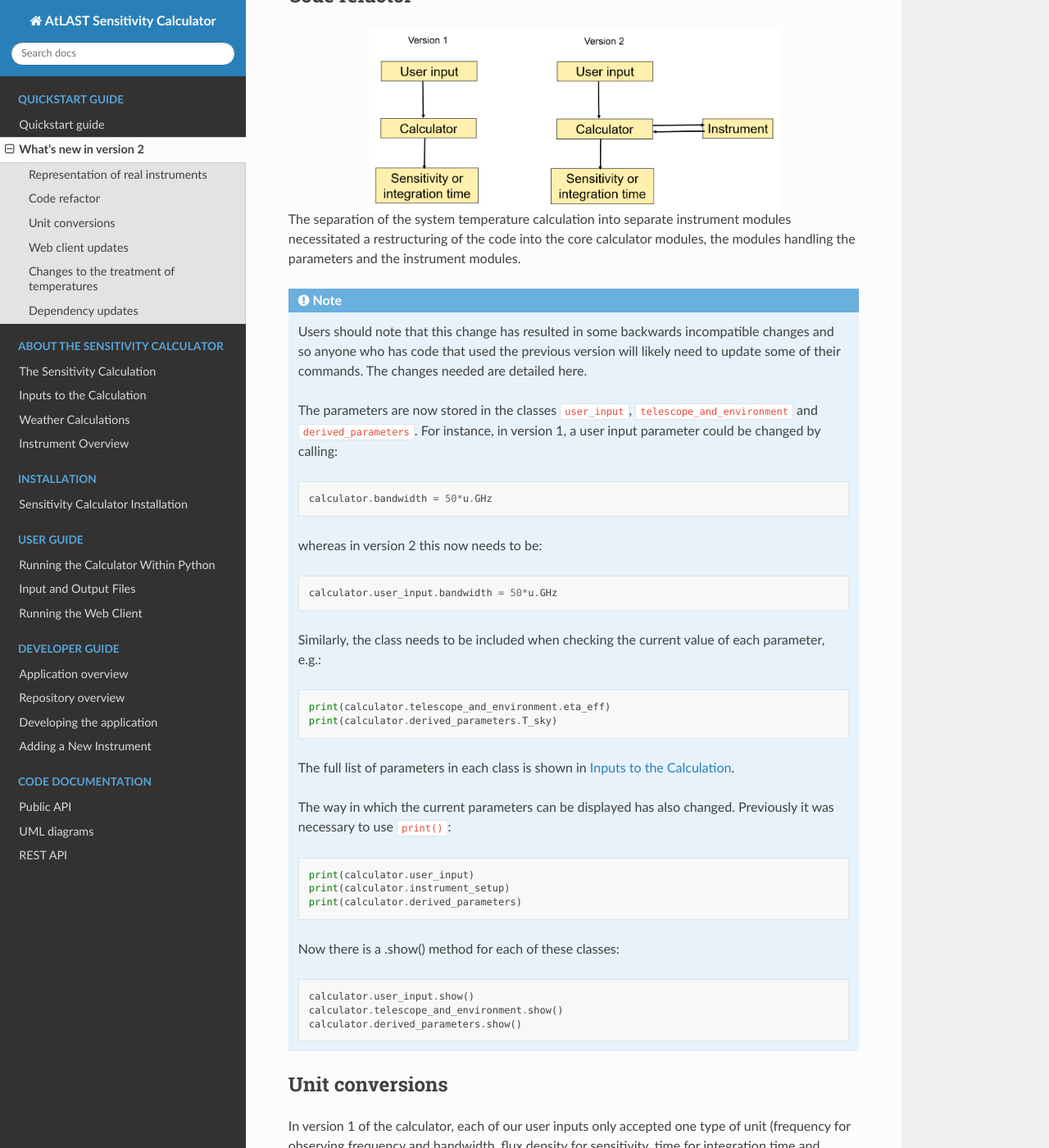
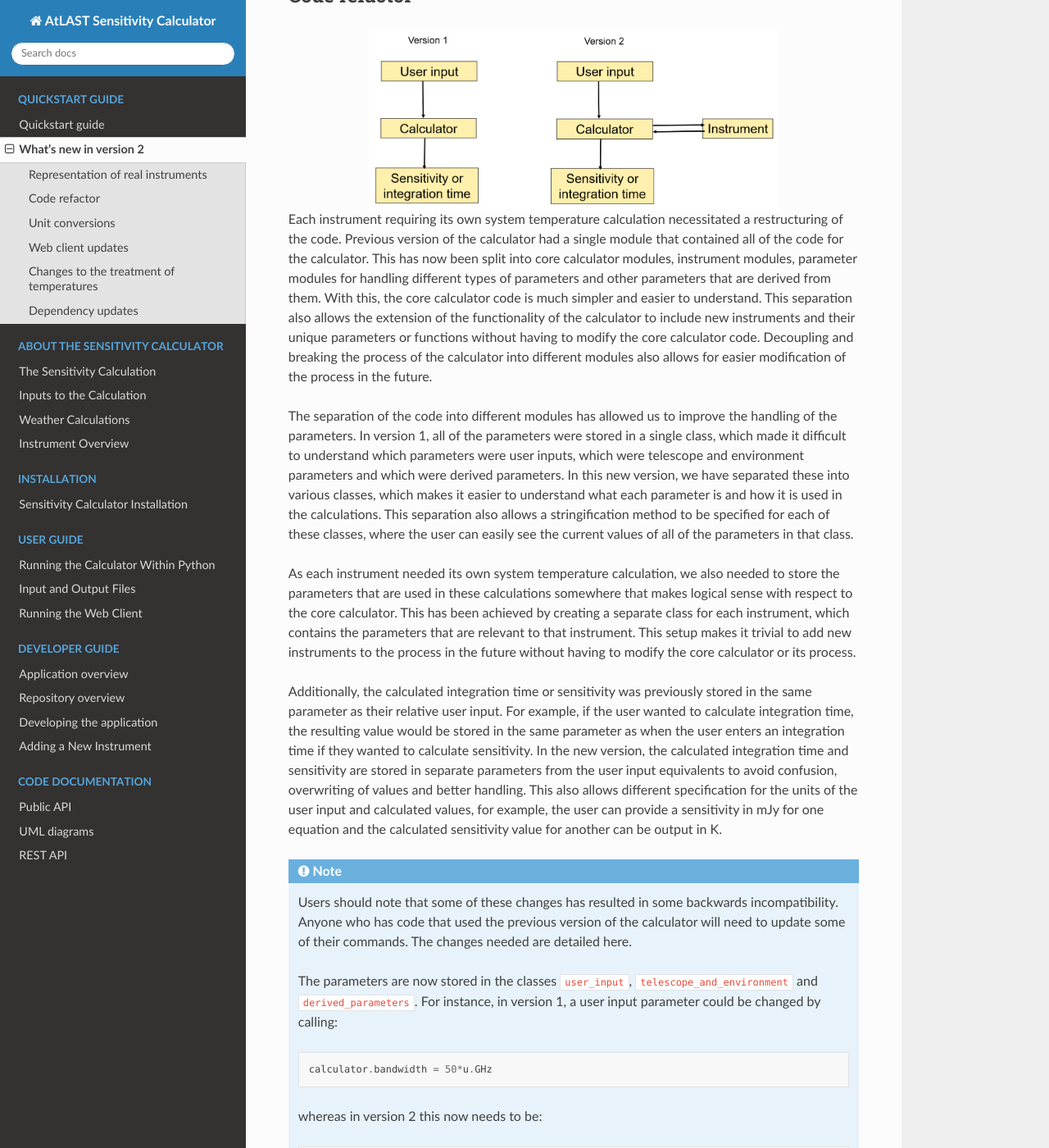
Before and after one commit to ukatc/AtLAST_sensitivity_calculator, a Sphinx documentation site: the page built from docs/source/quickstart_guide/whats_new.rst, in a window 1280 px wide and 1400 px high, scrolled down 2154 px. Shown: the whole window at 82% size. Built offline with Sphinx 7.4.7 and the Read the Docs theme 3.1.0, drawn with Linux system fonts in a browser that asks for light colours.

Commit message:
ASC-118 Added more detailed info on code refactoring

```diff
--- a/docs/source/quickstart_guide/whats_new.rst
+++ b/docs/source/quickstart_guide/whats_new.rst
@@ -43,12 +43,47 @@ Code refactor
     :align: center
     :width: 500px
 
-The separation of the system temperature calculation into separate instrument modules necessitated a restructuring of the code into the core calculator modules, the modules handling the parameters and the instrument modules.
+Each instrument requiring its own system temperature calculation necessitated
+a restructuring of the code. Previous version of the calculator had a single module
+that contained all of the code for the calculator. This has now been split into core
+calculator modules, instrument modules, parameter modules for handling different types
+of parameters and other parameters that are derived from them. With this, the core calculator
+code is much simpler and easier to understand. This separation also allows the extension of
+the functionality of the calculator to include new instruments and their unique parameters or
+functions without having to modify the core calculator code. Decoupling and breaking the
+process of the calculator into different modules also allows for easier modification of
+the process in the future.
+
+The separation of the code into different modules has allowed us to improve the
+handling of the parameters. In version 1, all of the parameters were stored in a single
+class, which made it difficult to understand which parameters were user inputs, which were
+telescope and environment parameters and which were derived parameters. In this new version,
+we have separated these into various classes, which makes it easier to understand what
+each parameter is and how it is used in the calculations. This separation also allows a
+stringification method to be specified for each of these classes, where the user can easily
+see the current values of all of the parameters in that class.
+
+As each instrument needed its own system temperature calculation, we also needed
+to store the parameters that are used in these calculations somewhere that makes logical
+sense with respect to the core calculator. This has been achieved by creating a separate
+class for each instrument, which contains the parameters that are relevant to that instrument.
+This setup makes it trivial to add new instruments to the process in the future without
+having to modify the core calculator or its process.
+
+Additionally, the calculated integration time or sensitivity was previously stored in the
+same parameter as their relative user input. For example, if the user wanted to calculate
+integration time, the resulting value would be stored in the same parameter as
+when the user enters an integration time if they wanted to calculate sensitivity. In the
+new version, the calculated integration time and sensitivity are stored in separate
+parameters from the user input equivalents to avoid confusion, overwriting of values and
+better handling. This also allows different specification for the units of the user input
+and calculated values, for example, the user can provide a sensitivity in mJy for one
+equation and the calculated sensitivity value for another can be output in K.
 
 
 .. note::
 
-    Users should note that this change has resulted in some backwards incompatible changes and so anyone who has code that used the previous version will likely need to update some of their commands. The changes needed are detailed here.
+    Users should note that some of these changes has resulted in some backwards incompatibility. Anyone who has code that used the previous version of the calculator will need to update some of their commands. The changes needed are detailed here.
 
     The parameters are now stored in the classes ``user_input``, ``telescope_and_environment`` and ``derived_parameters``. For instance, in version 1, a user input parameter could be changed by calling:
 
```
